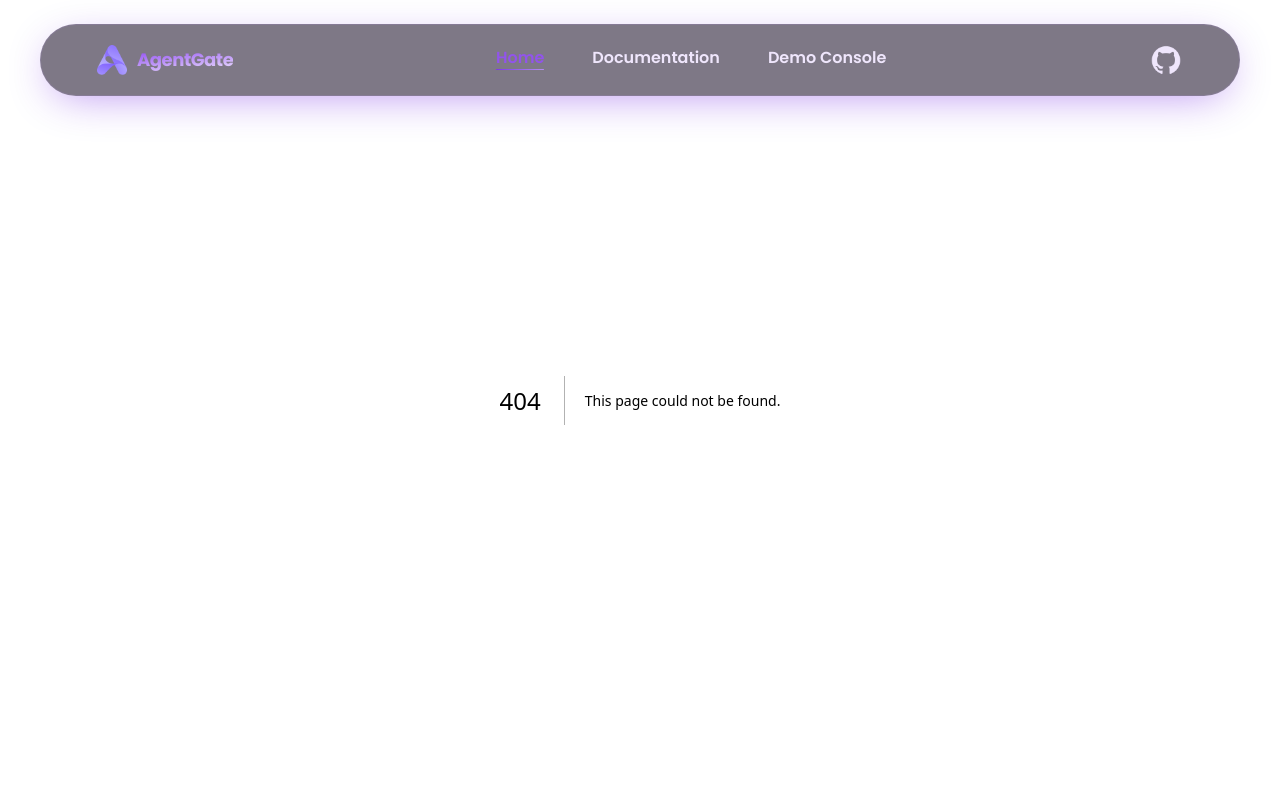
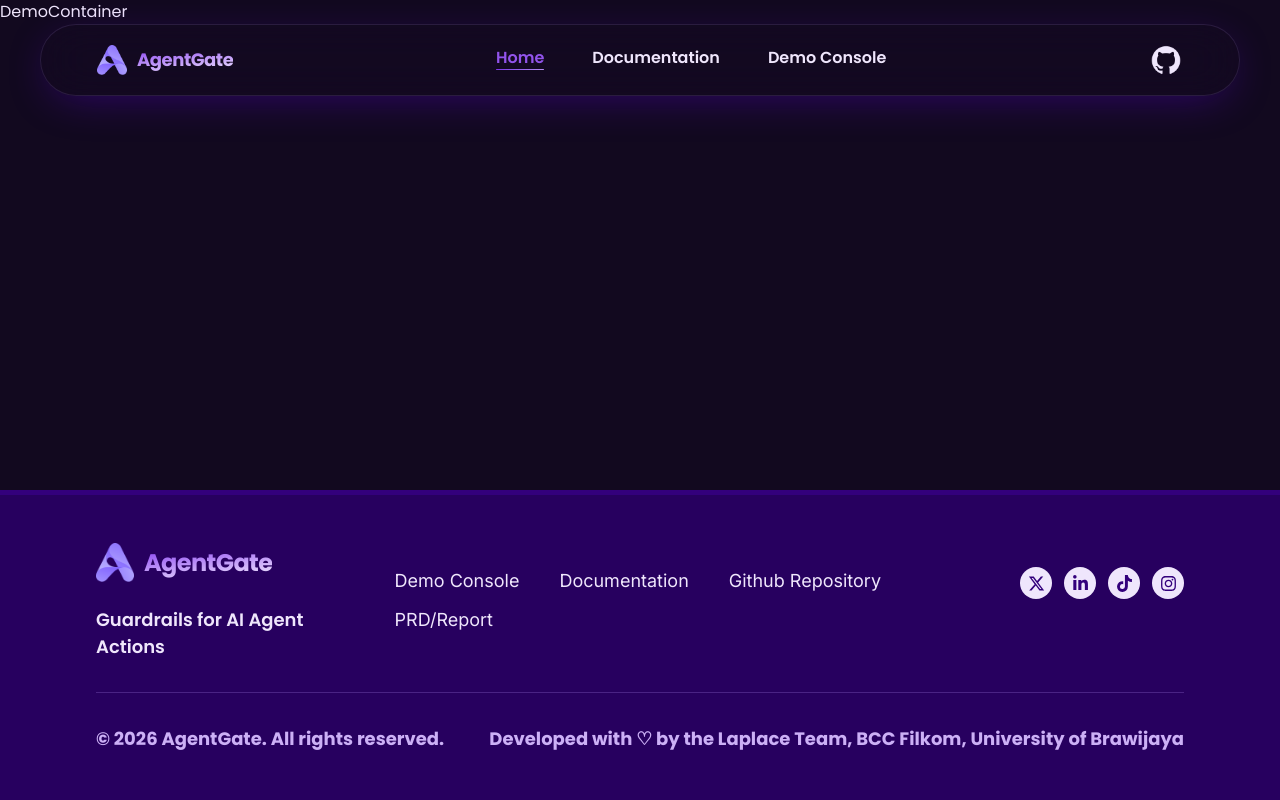
Before and after one commit to ihyaulumuddin14/laplace-agentgate, a Next.js app: page /demo in a window 1280 px wide. Before the commit this address had no page. Shown: the top 800 px of the page. Built offline with nearby package versions, Linux system fonts and the light colour scheme.

Commit message:
feat: add skeleton pages and containers for demo and documentation

```diff
--- /dev/null
+++ b/src/app/demo/page.tsx
@@ -0,0 +1,5 @@
+import DemoContainer from "@/features/demo/components/sections/DemoContainer";
+
+export default function DemoConsolePage() {
+  return <DemoContainer />;
+}
--- /dev/null
+++ b/src/app/docs/page.tsx
@@ -0,0 +1,3 @@
+export default function DocsPage() {
+  return <div>DocsPage</div>;
+}
--- /dev/null
+++ b/src/features/demo/components/sections/DemoContainer.tsx
@@ -0,0 +1,5 @@
+const DemoContainer = () => {
+  return <section className="">DemoContainer</section>;
+};
+
+export default DemoContainer;
```
